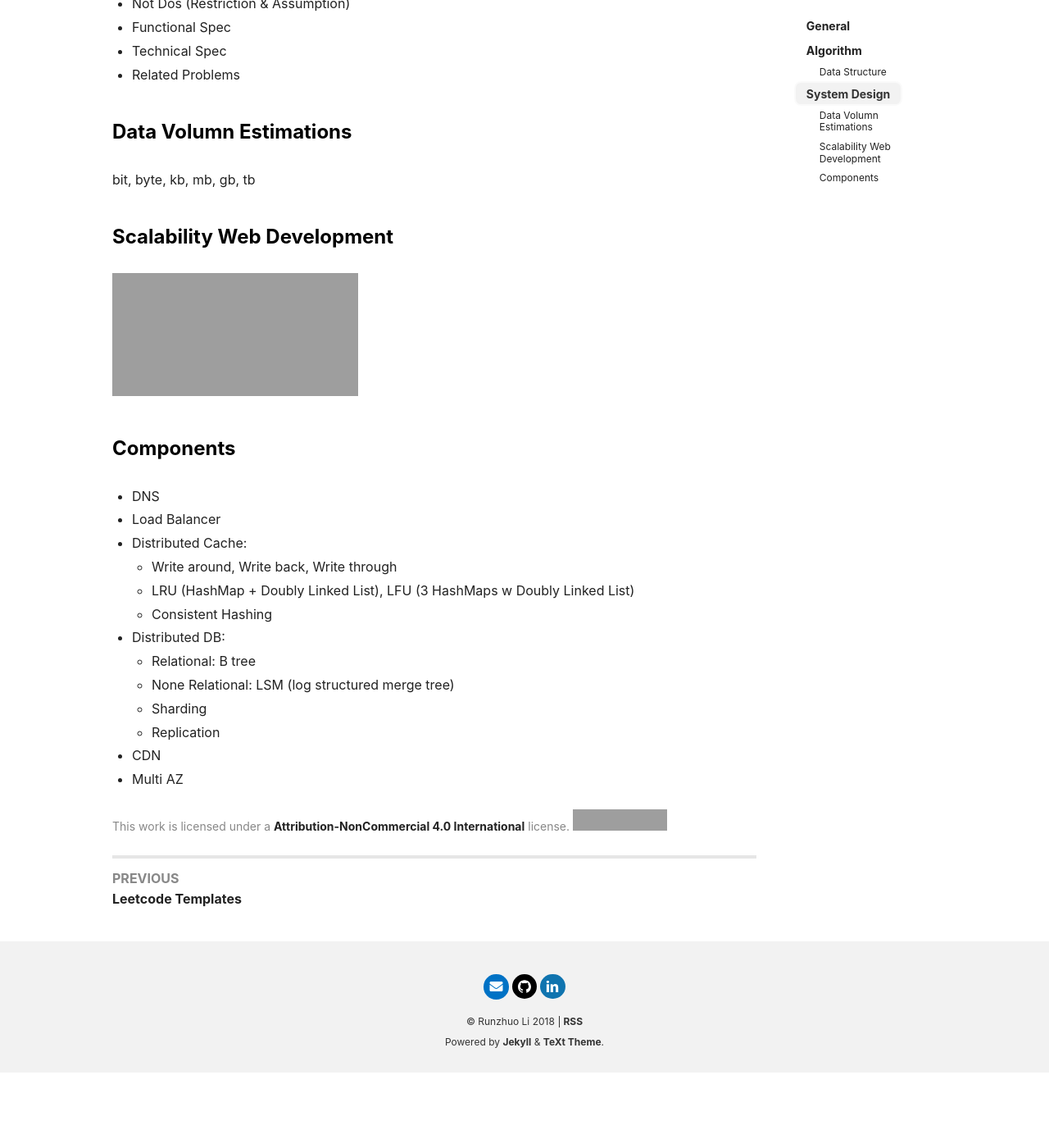
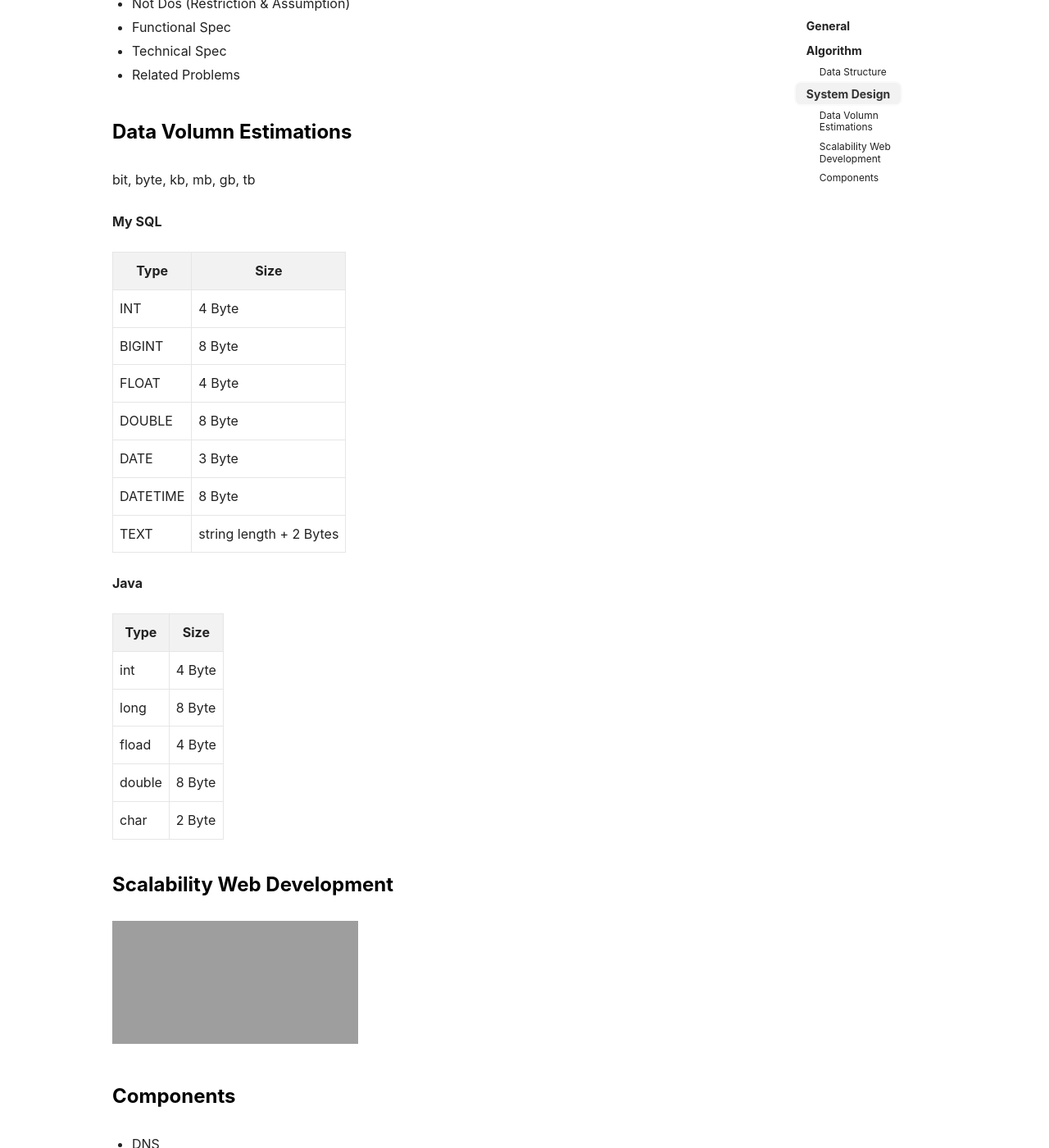
Before and after one commit to runzhuoli/runzhuoli.github.io, a Jekyll site: the page built from _posts/2022-04-20-webtest.md, in a window 1280 px wide and 1400 px high, scrolled down 1887 px. Shown: the whole window at 82% size. Built offline with Jekyll 4.4.1, drawn with Linux system fonts in a browser that asks for light colours; nearby versions of some CDN libraries; comment, search, counter and statistics services are not loaded; before the commit the page ends 3195 px from its top, so only the background shows below that; grey boxes are pictures that could not be loaded.

Commit message:
Update 2022-04-20-webtest.md

```diff
--- a/_posts/2022-04-20-webtest.md
+++ b/_posts/2022-04-20-webtest.md
@@ -71,6 +71,28 @@ tags:
 
 bit, byte, kb, mb, gb, tb
 
+**My SQL**
+
+| Type      | Size |
+| ----------- | ----------- |
+| INT   | 4 Byte        |
+| BIGINT   | 8 Byte        |
+| FLOAT   | 4 Byte        |
+| DOUBLE   | 8 Byte        |
+| DATE   | 3 Byte        |
+| DATETIME   | 8 Byte        |
+| TEXT      | string length + 2 Bytes      |
+
+**Java**
+
+| Type      |  Size
+| ----------- | ----------- |
+| int   | 4 Byte        |
+| long   | 8 Byte        |
+| fload   | 4 Byte        |
+| double   | 8 Byte        |
+| char   | 2 Byte        |
+
 ### Scalability Web Development
 
 <div>{%- include extensions/youtube.html id='-W9F__D3oY4' -%}</div>
```
